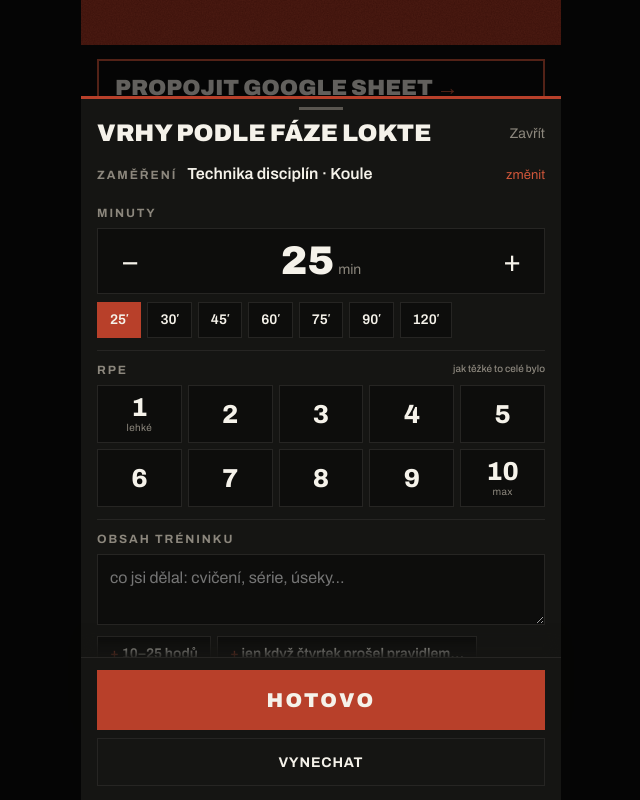
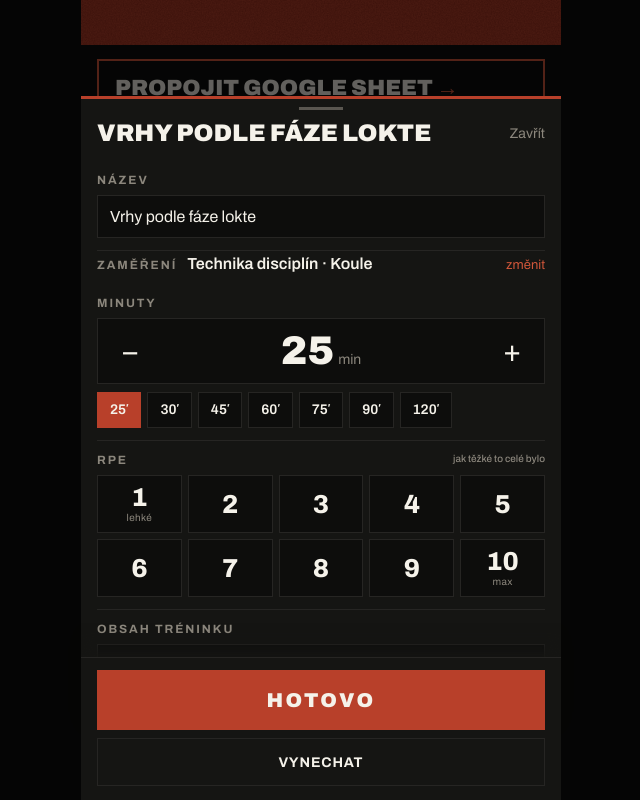
Before and after one commit to gasiunasdominik-lgtm/trenink-denik, a plain HTML site: page index.html in a window 1280 px wide. Both pictures are taken after a click on the button 640 px from the left and 399 px from the top of the page. Shown: the whole page, without its empty margins (319-959 px from the left). Drawn offline with Linux system fonts and the light colour scheme.

Commit message:
Zápis: změna názvu, panel se nezavře scrollem, bez zoomu dvojklikem
- plánovaná jednotka má pole Název (přejmenování jen pro tento zápis)
- spodní panel se táhne dolů jen za úchyt/hlavičku, scroll obsahu ho nezavře
- zavření s neuloženými změnami (mimo, Esc, ✕, tažení) se nejdřív zeptá
- touch-action: manipulation vypíná přiblížení dvojitým ťuknutím
- sw VERSION v19

Co-Authored-By: Claude Opus 5.5 <noreply@anthropic.com>

```diff
--- a/css/app.css
+++ b/css/app.css
@@ -22,6 +22,8 @@
 
 * { box-sizing: border-box; margin: 0; padding: 0; -webkit-tap-highlight-color: transparent; }
 html, body { height: 100%; background: var(--bg); color: var(--ink); }
+/* žádné přiblížení dvojitým ťuknutím (pinch zůstává) */
+* { touch-action: manipulation; } /* i uvnitř scrollovacích kontejnerů; konkrétní pravidla (sheet-head, grafy) mají přednost */
 body {
   font-family: "Archivo", system-ui, sans-serif;
   font-variation-settings: "wdth" 88;
--- a/js/ui/sheet.js
+++ b/js/ui/sheet.js
@@ -1,34 +1,49 @@
-// Spodní panel (bottom sheet) pro formuláře. Zavírá se tažením dolů, tapnutím mimo nebo Esc.
+// Spodní panel (bottom sheet) pro formuláře. Zavírá se tažením dolů za úchyt/hlavičku, tapnutím mimo nebo Esc.
+// guard() → true = formulář má neuložené změny; zavření gestem/mimo/Esc/✕ se pak nejdřív zeptá.
 import { h } from './dom.js';
 
-export function openSheet({ title, body, full = false }) {
+export function openSheet({ title, body, full = false, guard = null }) {
+  const grip = h('div.sheet-grip');
+  const head = h('header.sheet-head', h('h2', title), h('button.sheet-x', { 'aria-label': 'Zavřít', on: { click: () => dismiss() } }, 'Zavřít'));
   const panel = h('section.sheet' + (full ? '.full' : ''), { role: 'dialog', 'aria-modal': 'true', 'aria-label': title },
-    h('div.sheet-grip'),
-    h('header.sheet-head', h('h2', title), h('button.sheet-x', { 'aria-label': 'Zavřít', on: { click: () => close() } }, 'Zavřít')),
-    h('div.sheet-body', body),
+    grip, head, h('div.sheet-body', body),
   );
-  const scrim = h('div.scrim', { on: { click: () => close() } });
+  const scrim = h('div.scrim', { on: { click: () => dismiss() } });
   document.body.append(scrim, panel);
   document.body.classList.add('sheet-open');
   requestAnimationFrame(() => { scrim.classList.add('in'); panel.classList.add('in'); });
 
-  // tažení dolů za hlavičku
+  // tažení dolů jen za úchyt a hlavičku – scrollování obsahu panel nikdy nezavře
   let y0 = null, dy = 0;
-  const head = panel.querySelector('.sheet-grip').parentElement;
-  head.addEventListener('touchstart', e => { y0 = e.touches[0].clientY; panel.style.transition = 'none'; }, { passive: true });
-  head.addEventListener('touchmove', e => {
-    if (y0 == null || panel.querySelector('.sheet-body').scrollTop > 0) return;
+  const onStart = e => { if (e.target.closest('.sheet-x')) return; y0 = e.touches[0].clientY; dy = 0; panel.style.transition = 'none'; };
+  const onMove = e => {
+    if (y0 == null) return;
     dy = Math.max(0, e.touches[0].clientY - y0);
     panel.style.transform = `translateY(${dy}px)`;
-  }, { passive: true });
-  head.addEventListener('touchend', () => {
+  };
+  const onEnd = () => {
+    if (y0 == null) return;
     panel.style.transition = '';
-    if (dy > 110) close(); else panel.style.transform = '';
+    const pulled = dy > 110;
     y0 = null; dy = 0;
-  });
+    if (!pulled || !dismiss()) panel.style.transform = '';
+  };
+  for (const el of [grip, head]) {
+    el.addEventListener('touchstart', onStart, { passive: true });
+    el.addEventListener('touchmove', onMove, { passive: true });
+    el.addEventListener('touchend', onEnd);
+    el.addEventListener('touchcancel', onEnd);
+  }
 
-  const onKey = e => e.key === 'Escape' && close();
+  const onKey = e => e.key === 'Escape' && dismiss();
   document.addEventListener('keydown', onKey);
+
+  /** zavření uživatelem: s neuloženými změnami se zeptá. Vrací true, když se zavřelo. */
+  function dismiss() {
+    if (guard?.() && !confirm('Zavřít bez uložení? Zapsané údaje se ztratí.')) return false;
+    close();
+    return true;
+  }
 
   function close() {
     document.removeEventListener('keydown', onKey);
@@ -38,5 +53,5 @@ export function openSheet({ title, body, full = false }) {
     document.body.classList.remove('sheet-open');
     setTimeout(() => { panel.remove(); scrim.remove(); }, 260);
   }
-  return { close, panel };
+  return { close, dismiss, panel };
 }
--- a/js/views/done.js
+++ b/js/views/done.js
@@ -125,7 +125,12 @@ export function openDone(row, datum, onSaved = () => {}) {
       field('Datum', h('input.text-in', { type: 'date', value: u.datum, max: today(), on: { change: e => (u.datum = e.target.value || u.datum) } })),
     );
   } else {
-    // plánovaná jednotka: zaměření je ze šablony, změnit jde ťuknutím
+    // plánovaná jednotka: název i zaměření jsou ze šablony, oboje jde pro tento zápis změnit
+    const nameIn = h('input.text-in', { value: u.nazev, placeholder: 'název tréninku', on: {
+      input: e => { u.nazev = e.target.value; },
+      change: () => refreshSuggestions(),
+    } });
+    body.push(field('Název', nameIn));
     focusSum = h('span.tp-sum', focusLabel(u) || 'nevybráno');
     body.push(h('details.tp-fold', h('summary', h('span.field-l', 'Zaměření'), focusSum, h('span.tp-edit', 'změnit')), picker.el));
   }
@@ -161,7 +166,8 @@ export function openDone(row, datum, onSaved = () => {}) {
     secondary.length ? h('div.row.split', secondary) : null);
 
   const title = [u.nazev || (camp ? 'Jednotka · soustředění' : 'Jednotka navíc'), datum !== today() ? dm(datum) : null].filter(Boolean).join(' · ');
-  const sheet = openSheet({ title, body: [...body, actions], full: true });
+  const pristine = JSON.stringify(u);
+  const sheet = openSheet({ title, body: [...body, actions], full: true, guard: () => JSON.stringify(u) !== pristine });
 
   async function save() {
     if (!u.rpe) {
--- a/sw.js
+++ b/sw.js
@@ -1,5 +1,5 @@
 // Service worker: appka funguje offline. Při změně souborů zvyš VERSION.
-const VERSION = 'v17';
+const VERSION = 'v19';
 const SHELL = [
   './', 'index.html', 'manifest.webmanifest', 'css/app.css',
   'js/main.js', 'js/config.js', 'js/lib/dates.js',
```
